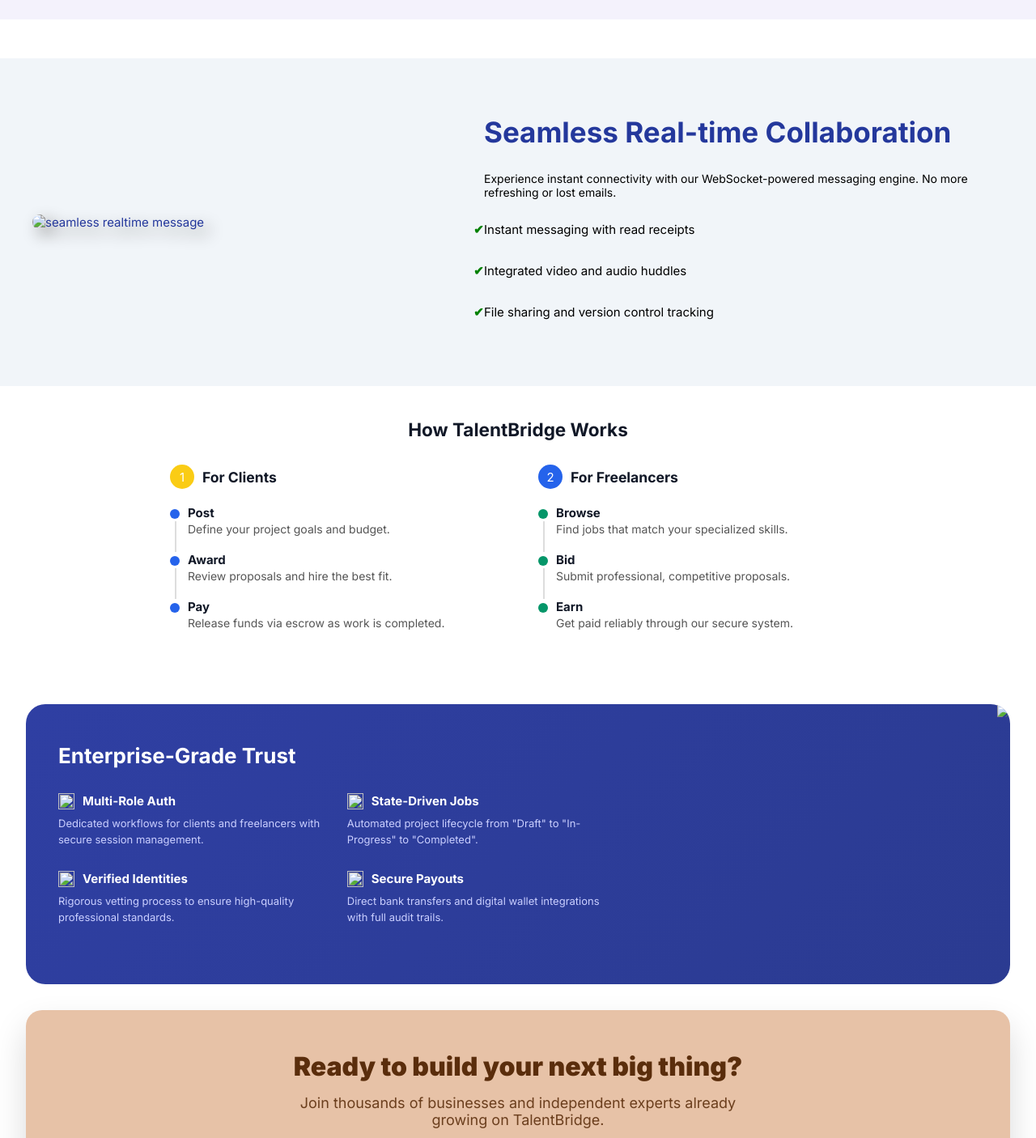
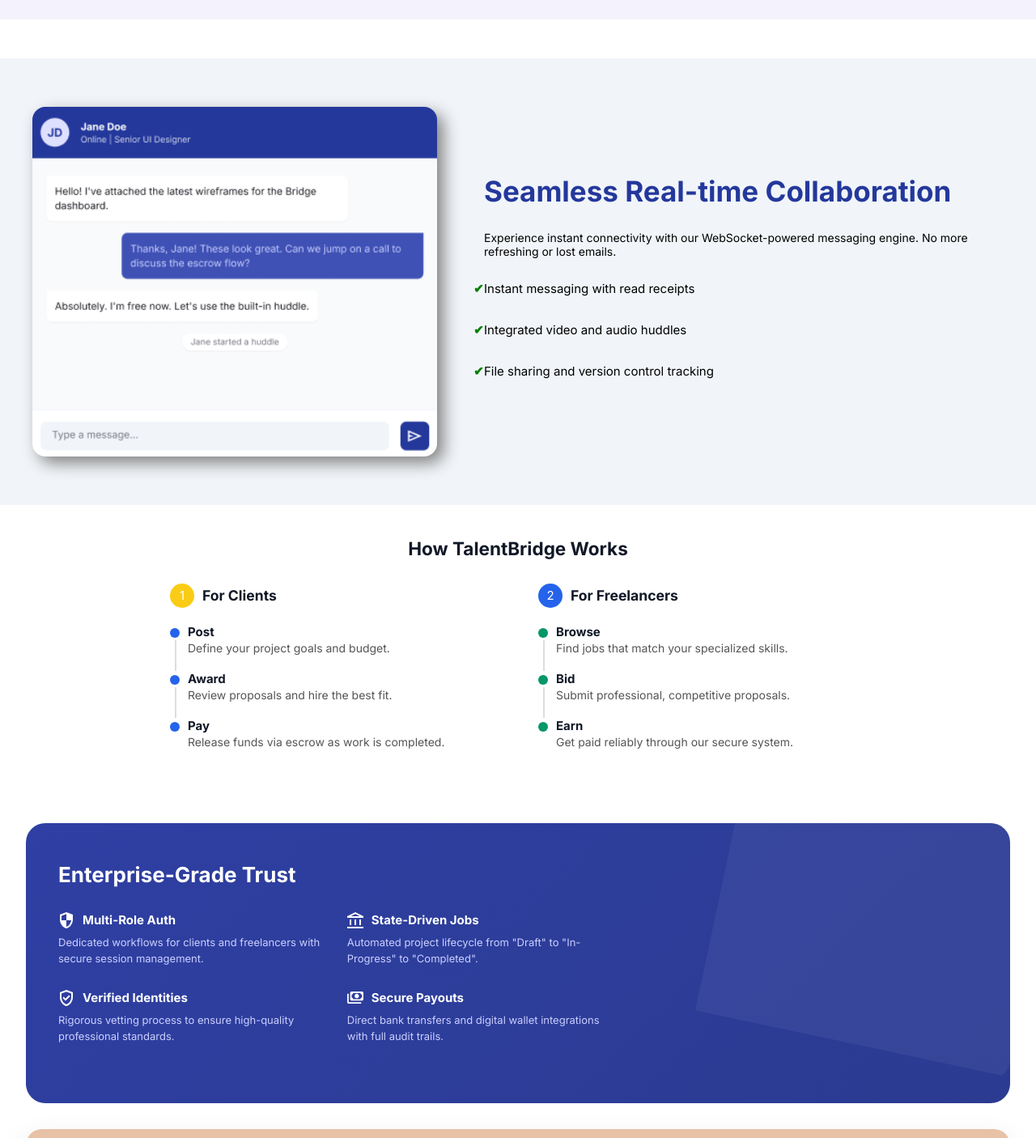
Before and after one commit to IT-liveptals/talent-bridge_landing-page, a plain HTML site: page index.html in a window 1280 px wide. Shown: the part 1200-2606 px from the top of the page at 81% size. Drawn offline with Linux system fonts and the light colour scheme; the site is published under a folder, as on GitHub Pages, so addresses that start at the root find nothing.

Commit message:
Add files via upload

```diff
--- a/index.html
+++ b/index.html
@@ -83,7 +83,7 @@
 
             <div class="hero__media">
                 <div class="hero__image-card">
-                    <img src="/images/container.svg" alt="Three professionals collaborating over a tablet"
+                    <img src="images/container.svg" alt="Three professionals collaborating over a tablet"
                         class="hero__image" />
                 </div>
             </div>
@@ -181,7 +181,7 @@
   ============================================================ -->
     <section class="realtime reveal" aria-labelledby="realtime-heading">
         <div id="realtime_details">
-            <img src="/images/realtime.png" alt="seamless realtime message">
+            <img src="images/realtime.png" alt="seamless realtime message">
             <div class="realtime-content">
                 <h1 class="content">Seamless Real-time Collaboration</h1>
                 <p class="content">Experience instant connectivity with our WebSocket-powered
@@ -280,7 +280,7 @@
             <div class="trust-grid">
                 <div class="item">
                     <div class="title">
-                        <img src="/images/icon.svg" class="icon">
+                        <img src="images/icon.svg" class="icon">
                         <span>
                             <h4>Multi-Role Auth</h4>
                         </span>
@@ -290,7 +290,7 @@
 
                 <div class="item">
                     <div class="title">
-                        <img src="/images/icon1.svg" class="icon-1">
+                        <img src="images/icon1.svg" class="icon-1">
                         <span>
                             <h4>State-Driven Jobs</h4>
                         </span>
@@ -300,7 +300,7 @@
 
                 <div class="item">
                     <div class="title">
-                        <img src="/images/icon2.svg" class="icon-2">
+                        <img src="images/icon2.svg" class="icon-2">
                         <span>
                             <h4>Verified Identities</h4>
                         </span>
@@ -310,7 +310,7 @@
 
                 <div class="item">
                     <div class="title">
-                        <img src="/images/icon3.svg" class="icon-3">
+                        <img src="images/icon3.svg" class="icon-3">
                         <span>
                             <h4>Secure Payouts</h4>
                         </span>
@@ -319,7 +319,7 @@
                 </div>
             </div>
 
-            <img class="image" src="/images/background.svg" id="tilted-sq">
+            <img class="image" src="images/background.svg" id="tilted-sq">
         </div>
     </section>
 
```
